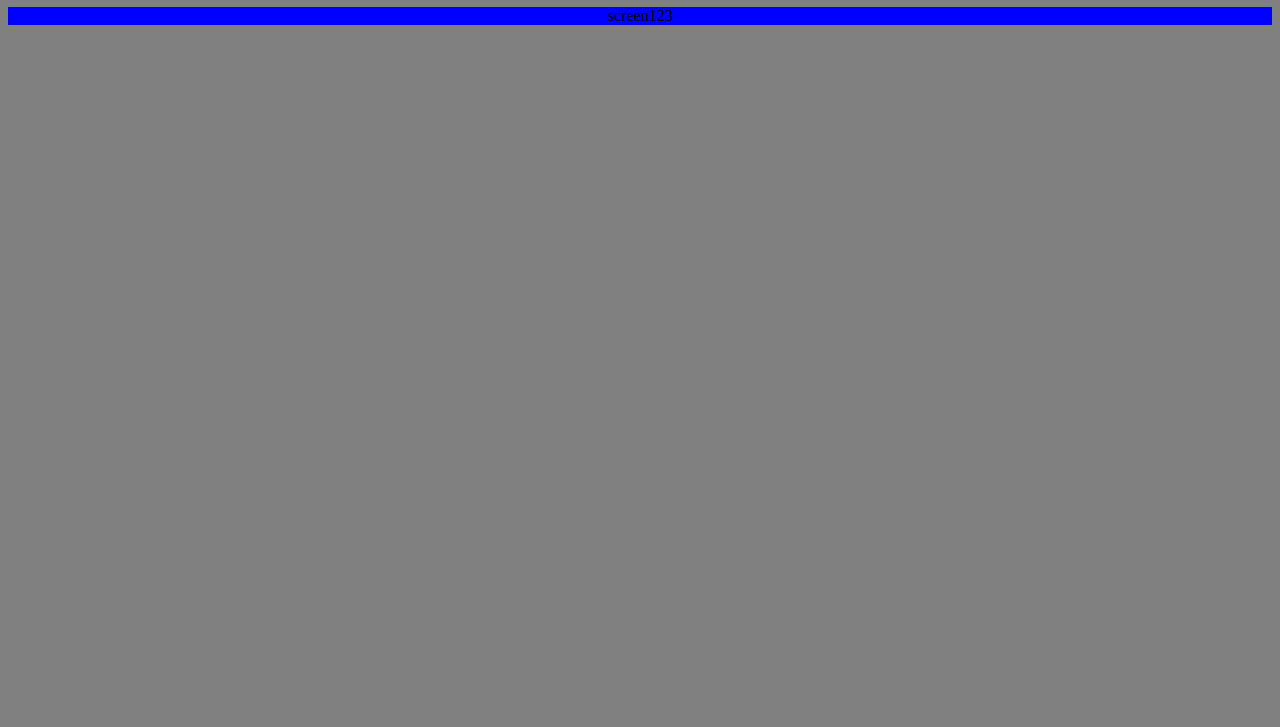
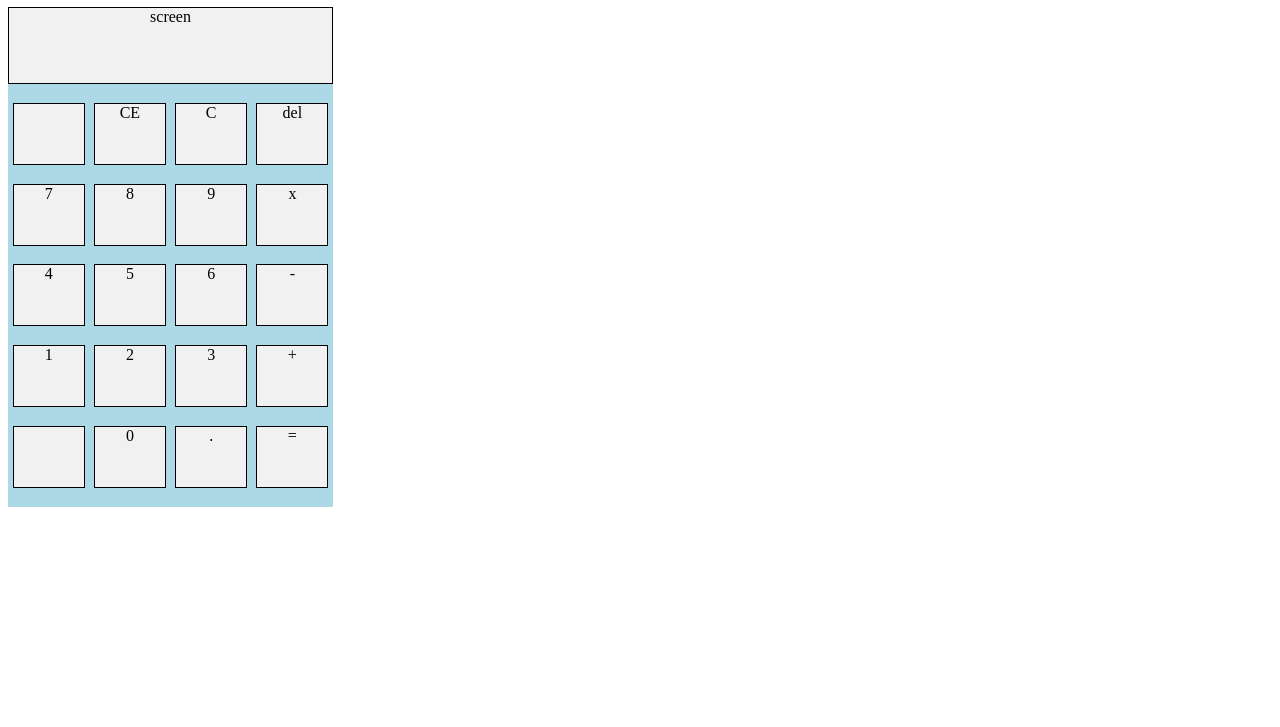
Before and after one commit to lilwon/calculator, a plain HTML site: page index.html in a window 1280 px wide. Shown: the part 73-800 px from the top of the page. Drawn offline with Linux system fonts and the light colour scheme.

Commit message:
Fixed design

```diff
--- a/index.html
+++ b/index.html
@@ -6,15 +6,32 @@
         <link href="style.css" rel="stylesheet">
     </head>
     <body>
-
         <h1>Just a h1</h1>
 
         <div class="calc-container">
-            <div>screen</div>
-            <div>1</div>
-            <div>2</div>
-            <div>3</div>
+            <div class="screen-display">screen</div>
+            <div class="keys"></div>
+            <div class="keys">CE</div>
+            <div class="keys">C</div>
+            <div class="keys">del</div>
+            <div class="keys">7</div>
+            <div class="keys">8</div>
+            <div class="keys">9</div>
+            <div class="keys">x</div>
+            <div class="keys">4</div>
+            <div class="keys">5</div>
+            <div class="keys">6</div>
+            <div class="keys">-</div>
+            <div class="keys">1</div>
+            <div class="keys">2</div>
+            <div class="keys">3</div>
+            <div class="keys">+</div>
+            <div class="keys"></div>
+            <div class="keys">0</div>
+            <div class="keys">.</div>
+            <div class="keys">=</div>
         </div>
+
         <script src="script.js"></script>
     </body>
 </html>
--- a/style.css
+++ b/style.css
@@ -1,9 +1,25 @@
-body {
-    background-color: grey;
-}
 
 .calc-container {
     display: flex;
-    justify-content: center;
-    background-color: blue;
+    justify-content: space-around;
+    flex-wrap: wrap;
+    background-color: lightblue;
+    width: 325px;
+    height: 500px;
 }
+
+.screen-display {
+    background-color: #f1f1f1;
+    width: 325px;
+    height: 75px;
+    text-align: center;
+    border: solid 1px;
+}
+
+.keys {
+    background-color: #f1f1f1;
+    width: 70px;
+    height: 60px;
+    text-align: center;
+    border: solid 1px;
+}
```
